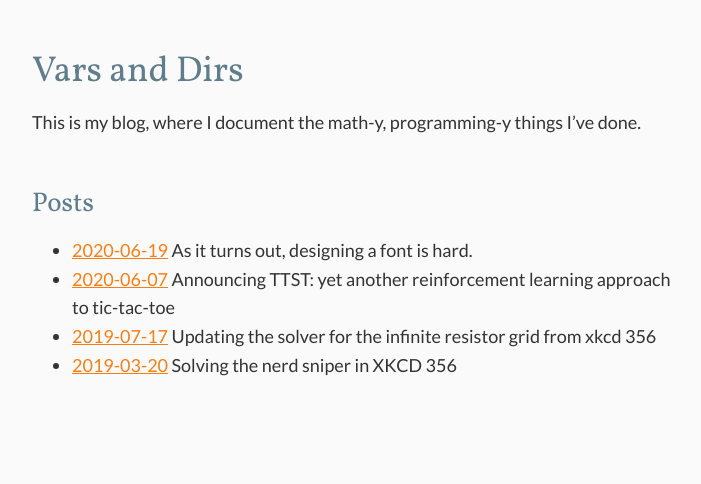
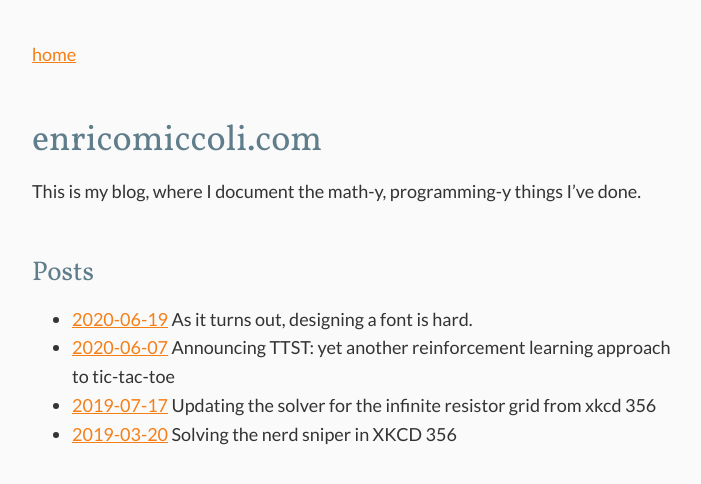
Before and after one commit to EnricoMiccoli/enricomiccoli.github.io, a Jekyll site: the page built from index.md, in a window 1280 px wide. Shown: the top 484 px of the page, without its empty margins (283-984 px from the left). Built offline with Jekyll 4.4.1, drawn with Linux system fonts in a browser that asks for light colours.

Commit message:
Update index, add nav

```diff
--- /dev/null
+++ b/_includes/nav.html
@@ -0,0 +1,3 @@
+<nav>
+    <a href="{{site.baseurl}}/">home</a>
+</nav>
--- a/_layouts/default.html
+++ b/_layouts/default.html
@@ -2,6 +2,7 @@
 <html lang="en">
     {% include head.html %}
     <body>
+        {% include nav.html %}
         {{ content }}
     </body>
 </html>
--- a/index.md
+++ b/index.md
@@ -1,8 +1,8 @@
 ---
-title: Home V&D
+title: Home | EM
 layout: default
 ---
-# Vars and Dirs
+# enricomiccoli.com
 This is my blog, where I document the math-y, programming-y things I've done.
 
 ## Posts
```
